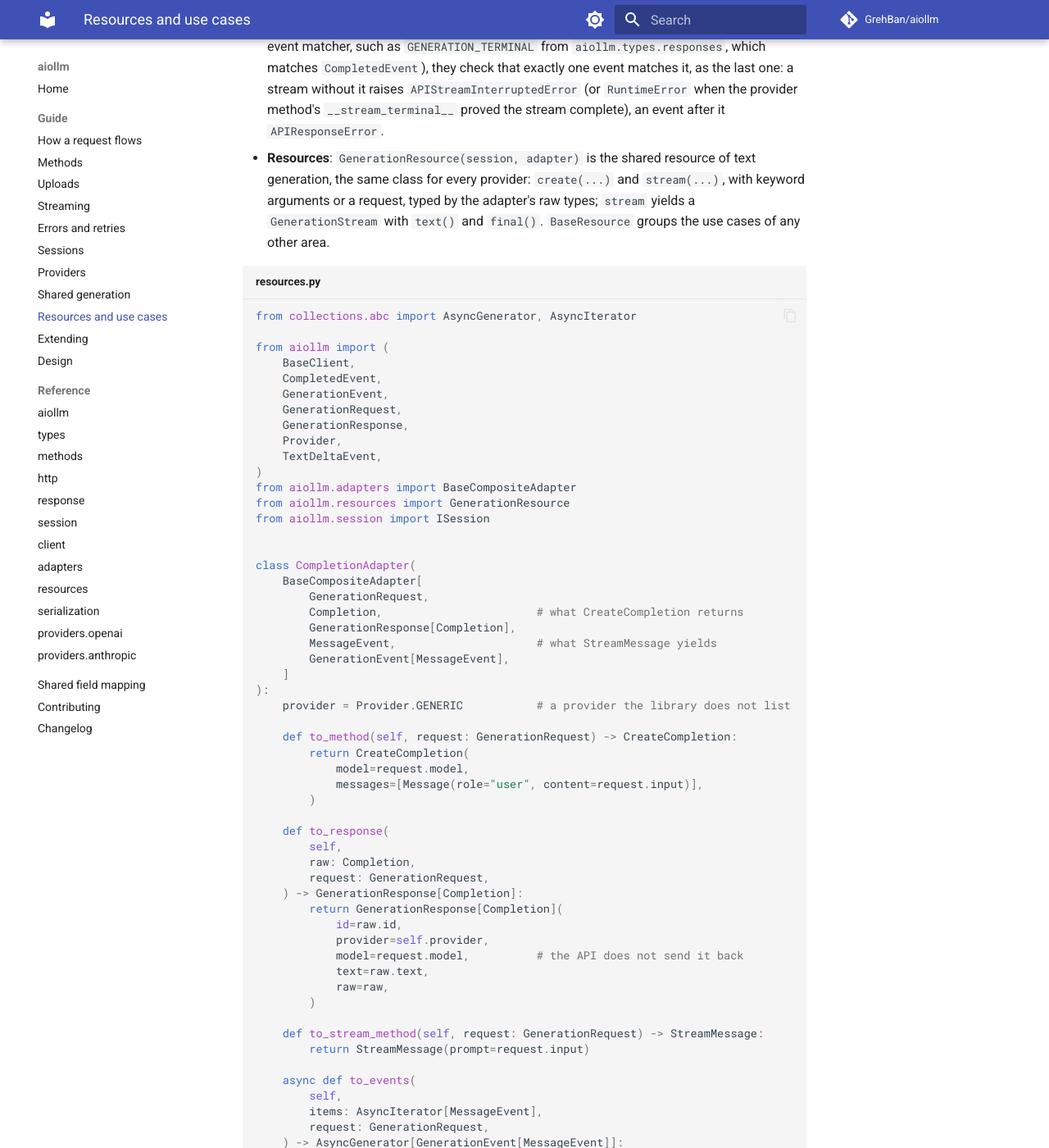
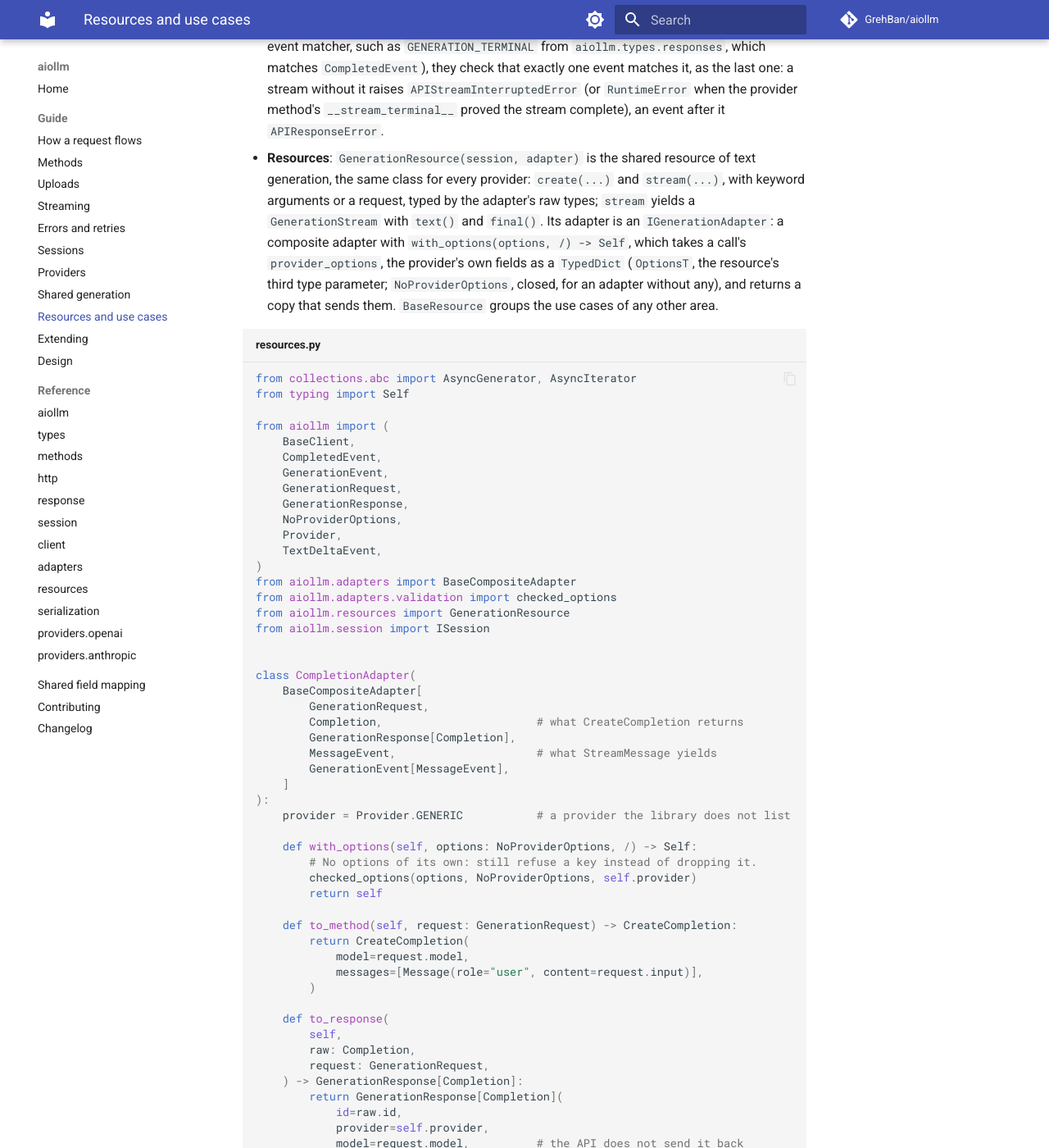
Before and after one commit to GrehBan/ai_api, an MkDocs documentation site: the page built from docs/guide/resources.md, in a window 1280 px wide and 1400 px high, scrolled down 823 px. Shown: the whole window at 82% size. Built offline with MkDocs 1.6.1 and Material for MkDocs 9.7.7, drawn with Linux system fonts in a browser that asks for light colours; comment, search, counter and statistics services are not loaded.

Commit message:
Concurrent call options, adapter example, text-only limitation
Two integration tests run calls at once on one session: eight with
their own headers, each request carries only its call's; two with
different retry policies, the one that allows a retry gets it and the
other raises at its first 503.

The resources guide's adapter example gets the with_options a
GenerationResource adapter needs (checked_options against the closed
NoProviderOptions), and the resource bullet describes provider_options
and OptionsT. The design guide's limitations say client.generation is
text only. Type-checking the doc examples was tried and left out: they
use top-level await and names the tests provide.

````diff
--- a/docs/guide/resources.md
+++ b/docs/guide/resources.md
@@ -7,10 +7,11 @@ Methods are specific to one provider. Resources and use cases are the layer abov
 - **Shared events**: `GenerationEvent[RawT]`, a discriminated union of `TextDeltaEvent`, `CompletedEvent` and `OtherEvent`. `CompletedEvent`, the stream's final event, carries `id`, `provider`, `model`, the whole `text`, `usage`, `incomplete_reason`, `raw_incomplete_reason` and `refusal` too. Their `type` is a `GenerationEventType`. A failure is an exception at every level, never an event.
 - **Adapters** (`aiollm.adapters`): convert models and nothing else. `BaseAdapter` builds the provider's method from a shared request (`to_method`) and turns its result into a shared response (`to_response`); its `provider` names the provider in the results and in the errors of the requests it refuses. `BaseStreamAdapter` does the same for streams (`to_stream_method`, `to_events`), and `BaseCompositeAdapter` does both.
 - **Use cases** (`aiollm.resources`): only orchestrate. `AdapterUseCase(session, adapter)` sends what the adapter builds and returns what it converts; `AdapterStreamUseCase` and `AdapterCompositeUseCase` do the same for streams and for both. Given `terminal=` (an event matcher, such as `GENERATION_TERMINAL` from `aiollm.types.responses`, which matches `CompletedEvent`), they check that exactly one event matches it, as the last one: a stream without it raises `APIStreamInterruptedError` (or `RuntimeError` when the provider method's `__stream_terminal__` proved the stream complete), an event after it `APIResponseError`.
-- **Resources**: `GenerationResource(session, adapter)` is the shared resource of text generation, the same class for every provider: `create(...)` and `stream(...)`, with keyword arguments or a request, typed by the adapter's raw types; `stream` yields a `GenerationStream` with `text()` and `final()`. `BaseResource` groups the use cases of any other area.
+- **Resources**: `GenerationResource(session, adapter)` is the shared resource of text generation, the same class for every provider: `create(...)` and `stream(...)`, with keyword arguments or a request, typed by the adapter's raw types; `stream` yields a `GenerationStream` with `text()` and `final()`. Its adapter is an `IGenerationAdapter`: a composite adapter with `with_options(options, /) -> Self`, which takes a call's `provider_options`, the provider's own fields as a `TypedDict` (`OptionsT`, the resource's third type parameter; `NoProviderOptions`, closed, for an adapter without any), and returns a copy that sends them. `BaseResource` groups the use cases of any other area.
 
 ```python title="resources.py"
 from collections.abc import AsyncGenerator, AsyncIterator
+from typing import Self
 
 from aiollm import (
     BaseClient,
@@ -18,10 +19,12 @@ from aiollm import (
     GenerationEvent,
     GenerationRequest,
     GenerationResponse,
+    NoProviderOptions,
     Provider,
     TextDeltaEvent,
 )
 from aiollm.adapters import BaseCompositeAdapter
+from aiollm.adapters.validation import checked_options
 from aiollm.resources import GenerationResource
 from aiollm.session import ISession
 
@@ -36,6 +39,11 @@ class CompletionAdapter(
     ]
 ):
     provider = Provider.GENERIC           # a provider the library does not list
+
+    def with_options(self, options: NoProviderOptions, /) -> Self:
+        # No options of its own: still refuse a key instead of dropping it.
+        checked_options(options, NoProviderOptions, self.provider)
+        return self
 
     def to_method(self, request: GenerationRequest) -> CreateCompletion:
         return CreateCompletion(
````
Also changed, not shown: CHANGES/+release-checklist.fixed.md (added, +1 -0 lines), docs/guide/design.md (+1 -0 lines), 1 other file.
